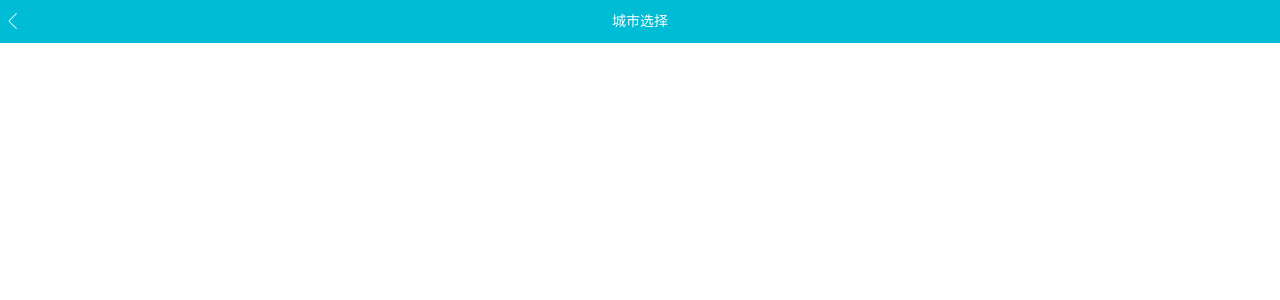
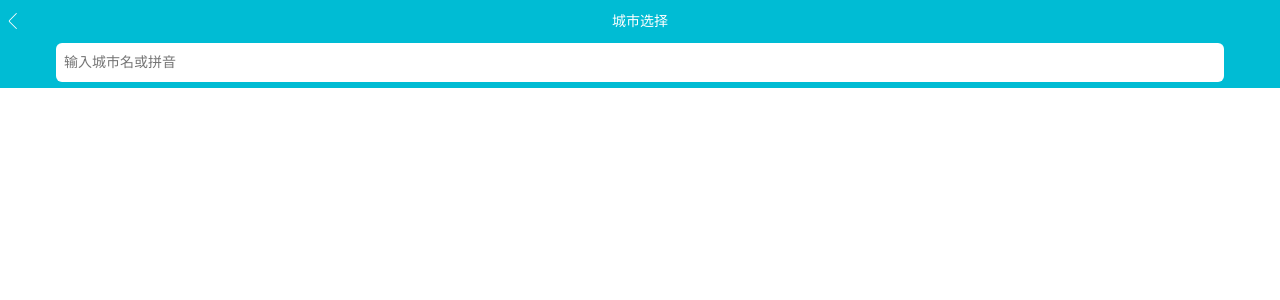
Before and after one commit to xwk99/first, a Vue app: page /#/city in a window 1280 px wide. Shown: the top 300 px of the page. Built offline with nearby package versions, Linux system fonts and the light colour scheme.

Commit message:
add city-search

```diff
--- a/src/views/city/City.vue
+++ b/src/views/city/City.vue
@@ -1,13 +1,18 @@
 <template>
+   <div>
     <city-header></city-header>
+    <city-search></city-search>
+   </div>
 </template>
 
 <script>
 import CityHeader from './components/Header'
+import CitySearch from './components/Search'
 export default {
   name: 'city',
   components: {
-    CityHeader
+    CityHeader,
+    CitySearch
   }
 }
 </script>
--- /dev/null
+++ b/src/views/city/components/Search.vue
@@ -0,0 +1,28 @@
+<template>
+    <div>
+        <div class="search">
+            <input class="search-input" type="text" placeholder="输入城市名或拼音"/>
+        </div>
+    </div>
+</template>
+
+<script>
+export default {
+  name: 'CitySearch'
+}
+</script>
+
+<style lang="stylus" scoped>
+@import '../../../assets/styles/variable.styl'
+    .search
+        height: .90rem
+        background: $bgcolor
+        text-align: center
+        .search-input
+            width: 90%
+            height: .65rem
+            border: transparent solid
+            border-radius: 6px
+            padding: 0 .1rem
+            margin: 0 3%
+</style>
```
